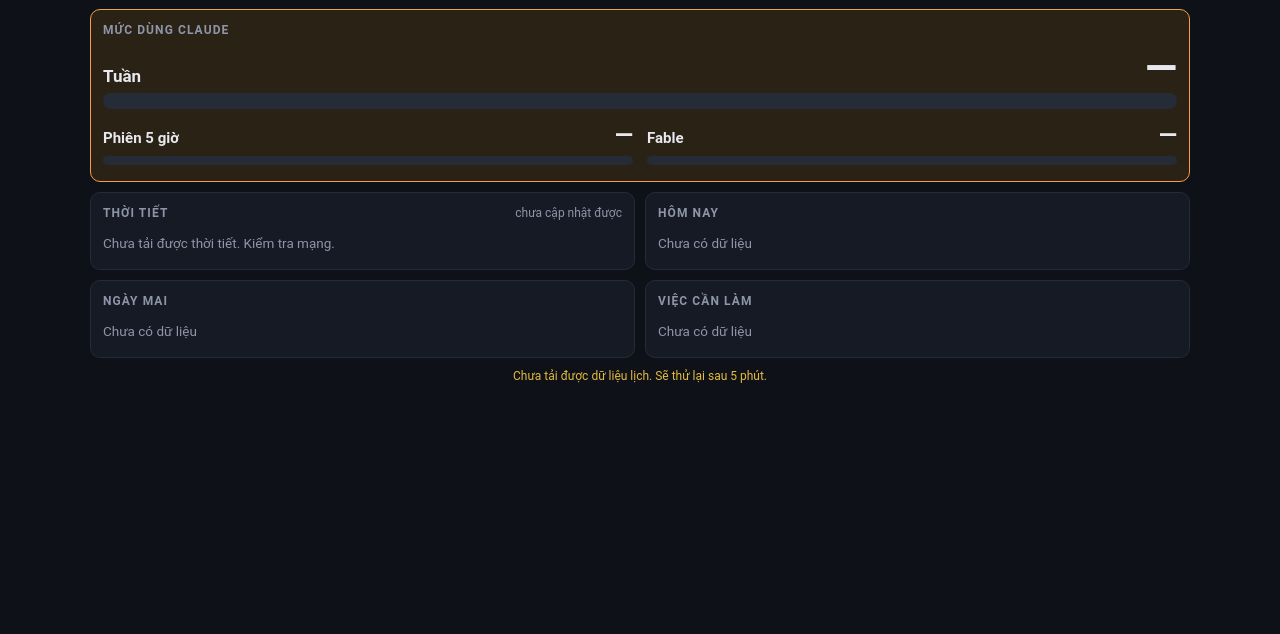
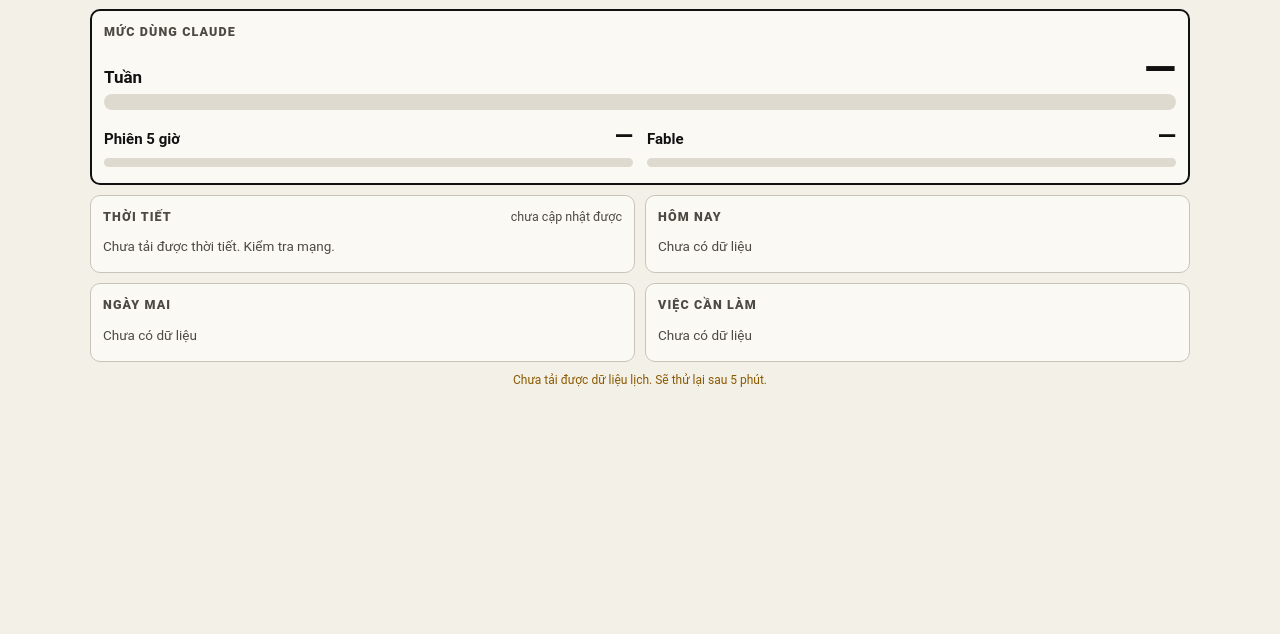
Before and after one commit to Trungducsp2/man-hinh-ban, a plain HTML site: page index.html in a window 1280 px wide. Shown: the part 166-800 px from the top of the page. Drawn offline with Linux system fonts and the light colour scheme; no server answers.

Commit message:
Add files via upload

```diff
--- a/index.html
+++ b/index.html
@@ -3,13 +3,20 @@
 <head>
 <meta charset="utf-8">
 <meta name="viewport" content="width=device-width,initial-scale=1,viewport-fit=cover">
+<meta name="mobile-web-app-capable" content="yes">
+<meta name="apple-mobile-web-app-capable" content="yes">
 <meta name="robots" content="noindex,nofollow">
-<meta name="theme-color" content="#0e1118">
+<meta name="theme-color" content="#f3f0e8">
 <title>Màn Hình Bàn Làm Việc</title>
 <style>
 /* Một cột dọc cho điện thoại để thẳng đứng: đồng hồ, Claude, thời tiết, hôm nay, ngày mai, việc cần làm.
-   Điện thoại nằm ngang thì chia hai cột. Giao diện tối cố định, hợp để màn hình sáng cả ngày. */
+   Điện thoại nằm ngang thì chia hai cột. Giao diện sáng kiểu giấy Kindle; thêm ?dark vào link để dùng nền tối. */
 :root{
+  --bg:#f3f0e8;--panel:#fbf9f4;--line:#c9c4b8;--fg:#111111;--muted:#4d4a43;
+  --accent:#111111;--accent-soft:#fbf9f4;--good:#1f6b3f;--warn:#8a5a00;--bad:#b3261e;--vbad:#6d3590;
+  color-scheme:light;
+}
+:root.dark{
   --bg:#0e1118;--panel:#161a24;--line:#262b38;--fg:#e7e9ef;--muted:#8e95a8;
   --accent:#f0a04b;--accent-soft:#2b2216;--good:#5cc483;--warn:#e3bb3e;--bad:#ef6b5b;--vbad:#b98ad0;
   color-scheme:dark;
@@ -23,19 +30,19 @@ body{font-family:Roboto,"Segoe UI",system-ui,-apple-system,sans-serif;font-size:
   .wrap{grid-template-columns:1fr 1fr;align-items:start}
   .clock,.claude{grid-column:1/-1}
 }
-.panel{background:var(--panel);border:1px solid var(--line);border-radius:10px;padding:12px;min-width:0}
+.panel{background:var(--panel);border:1.5px solid var(--line);border-radius:10px;padding:12px;min-width:0}
 .clock{display:flex;justify-content:space-between;align-items:flex-end;flex-wrap:wrap;gap:6px}
 .time{font-size:clamp(60px,21vw,110px);font-weight:700;line-height:.95;letter-spacing:-.02em;font-variant-numeric:tabular-nums}
 .date{font-size:16px;font-weight:500}
 .dshort{display:none}
 .sub{color:var(--muted);font-size:12.5px}
-h2{margin:0 0 8px;font-size:12px;font-weight:700;letter-spacing:.09em;text-transform:uppercase;color:var(--muted);display:flex;justify-content:space-between;gap:8px}
+h2{margin:0 0 8px;font-size:12.5px;font-weight:800;letter-spacing:.09em;text-transform:uppercase;color:var(--muted);display:flex;justify-content:space-between;gap:8px}
 h2 .stamp{letter-spacing:0;text-transform:none;font-weight:400}
-.claude{border-color:var(--accent);background:var(--accent-soft)}
+.claude{border:2px solid var(--accent);background:var(--accent-soft)}
 .mrow{display:flex;justify-content:space-between;align-items:baseline;font-weight:600}
 .mrow b{font-size:24px;font-variant-numeric:tabular-nums}
 .big .mrow span{font-size:17px}.big .mrow b{font-size:42px;line-height:1}
-.bar{height:9px;border-radius:5px;background:var(--line);overflow:hidden;margin:4px 0}
+.bar{height:9px;border-radius:5px;background:#dedad0;overflow:hidden;margin:4px 0}
 .big .bar{height:16px;border-radius:8px}
 .bar i{display:block;height:100%;width:0;background:var(--good);border-radius:inherit}
 .m2{display:grid;grid-template-columns:1fr 1fr;gap:14px;margin-top:10px}
@@ -44,7 +51,9 @@ h2 .stamp{letter-spacing:0;text-transform:none;font-weight:400}
 .wxd{display:grid;grid-template-columns:1fr 1fr;gap:8px;margin-top:8px}
 .wxd div{border-top:1px solid var(--line);padding-top:6px;font-variant-numeric:tabular-nums}
 .aqi{margin-top:8px;display:flex;align-items:center;gap:10px;flex-wrap:wrap}
-.pill{display:inline-block;padding:3px 10px;border-radius:999px;font-weight:700;font-size:13px;color:#0e1118}
+.pill{display:inline-block;padding:3px 10px;border-radius:999px;font-weight:700;font-size:13px;color:#fff}
+:root.dark .pill{color:#0e1118}
+:root.dark .bar{background:var(--line)}
 ul{list-style:none;margin:0;padding:0}
 li.row{display:grid;grid-template-columns:62px 1fr;gap:10px;padding:6px 0;border-bottom:1px solid var(--line);min-width:0}
 li.row:last-child{border-bottom:0}
@@ -124,6 +133,7 @@ body.c2 .big .bar{height:12px}
 
 <script>
 (function(){
+  if(/[?&]dark/.test(location.search)) document.documentElement.className="dark";
   /* ===== Cấu hình: sửa ở đây ===== */
   var CITY="Hà Nội", LAT=21.0285, LON=105.8542;   // toạ độ lấy từ Google Maps
   var REFRESH_MS=5*60*1000;                        // làm mới 5 phút/lần
@@ -285,6 +295,11 @@ body.c2 .big .bar{height:12px}
 
   /* Giữ màn hình sáng khi trang đang mở (nếu trình duyệt cho phép) */
   function wake(){try{if(navigator.wakeLock&&document.visibilityState==="visible")navigator.wakeLock.request("screen").catch(function(){})}catch(e){}}
+  /* Chạm vào trang để vào toàn màn hình (ẩn thanh địa chỉ). Trình duyệt chỉ cho phép sau một cú chạm. */
+  document.addEventListener("click",function(){
+    var e=document.documentElement,f=e.requestFullscreen||e.webkitRequestFullscreen;
+    if(f&&!(document.fullscreenElement||document.webkitFullscreenElement)){try{var r=f.call(e);if(r&&r.catch)r.catch(function(){})}catch(x){}}
+  });
   wake(); document.addEventListener("visibilitychange",function(){wake(); if(document.visibilityState==="visible")refresh()});
 })();
 </script>
```
